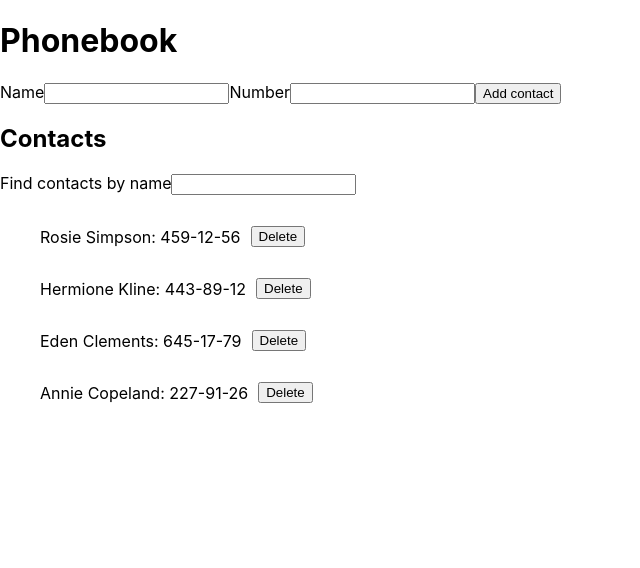
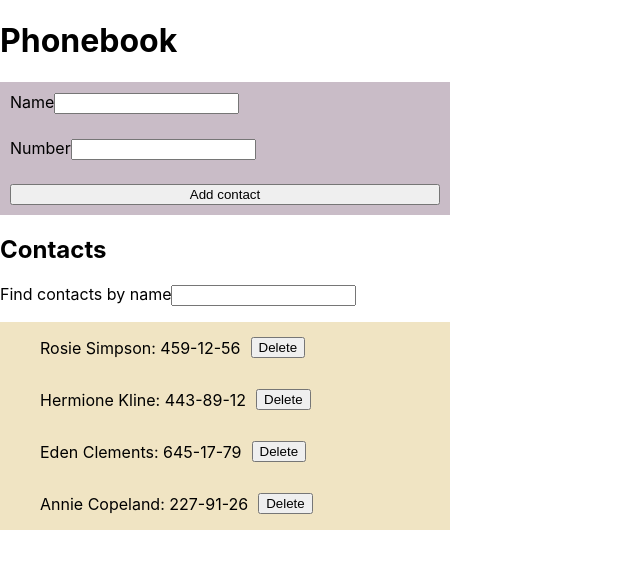
Before and after one commit to hotgorod/goit-react-hw-03-phonebook, a React (Create React App) app: page / in a window 1280 px wide. Shown: the top 568 px of the page, without its empty margins (0-640 px from the left). Built offline with nearby package versions, Linux system fonts and the light colour scheme.

Commit message:
min styles

```diff
--- a/src/components/App.jsx
+++ b/src/components/App.jsx
@@ -3,6 +3,7 @@ import { nanoid } from 'nanoid';
 import ContactList from 'components/ContactList/ContactList';
 import Filter from 'components/Filter/Filter';
 import ContactForm from './ContactForm/ContactForm.';
+import css from './App.module.css';
 
 export class App extends React.Component {
   state = {
@@ -66,7 +67,7 @@ export class App extends React.Component {
     const filteredContacts = this.getFilteredContacts();
 
     return (
-      <div>
+      <div className={css.container}>
         <h1>Phonebook</h1>
         <ContactForm addContactCallback={this.addContact} />
         <h2>Contacts</h2>
--- /dev/null
+++ b/src/components/App.module.css
@@ -0,0 +1,3 @@
+.container {
+  max-width: 450px;
+}
--- a/src/components/ContactForm/ContactForm..jsx
+++ b/src/components/ContactForm/ContactForm..jsx
@@ -1,10 +1,11 @@
-import React from "react";
+import React from 'react';
 import { nanoid } from 'nanoid';
+import css from './ContactForm.module.css';
 
 class ContactForm extends React.Component {
   state = {
     name: '',
-        number: ''
+    number: '',
   };
 
   handleChange = event => {
@@ -17,14 +18,12 @@ class ContactForm extends React.Component {
 
     this.props.addContactCallback(this.state.name, this.state.number);
 
-
-
-
     this.setState({ name: '', number: '' });
   };
   render() {
-        const nameInputId = nanoid();
-        return <form onSubmit={this.handleSubmit}>
+    // const nameInputId = nanoid();
+    return (
+      <form onSubmit={this.handleSubmit} className={css.contactForm}>
         <label>
           Name
           <input
@@ -35,7 +34,8 @@ class ContactForm extends React.Component {
             // pattern="^[a-zA-Zа-яА-Я]+(([' -][a-zA-Zа-яА-Я ])?[a-zA-Zа-яА-Я]*)*$"
             // title="Name may contain only letters, apostrophe, dash and spaces. For example Adrian, Jacob Mercer, Charles de Batz de Castelmore d'Artagnan"
             // required
-                    id={nameInputId} />
+            // id={nameInputId}
+          />
         </label>
         <label>
           Number
@@ -49,8 +49,9 @@ class ContactForm extends React.Component {
             // required
           />
         </label>
-            <button type='submit'>Add contact</button>
-        </form>;
+        <button type="submit">Add contact</button>
+      </form>
+    );
   }
 }
 
--- /dev/null
+++ b/src/components/ContactForm/ContactForm.module.css
@@ -0,0 +1,11 @@
+.contactForm {
+  display: flex;
+  flex-direction: column;
+  gap: 24px;
+
+  padding: 10px;
+  background-color: #c9bcc7;
+}
+.contactFormInputP {
+  width: 100%;
+}
--- a/src/components/ContactList/ContactList.jsx
+++ b/src/components/ContactList/ContactList.jsx
@@ -2,7 +2,7 @@ import React from 'react';
 import css from './ContactList.module.css';
 const ContactList = ({ contacts, onDeleteContact }) => {
   return (
-    <ul>
+    <ul className={css.list}>
       {contacts.map(({ key, contactName, contactNumber }) => (
         <li className={css.contactListItem} key={key}>
           <p className={css.contactListItemText}>
--- a/src/components/ContactList/ContactList.module.css
+++ b/src/components/ContactList/ContactList.module.css
@@ -6,3 +6,6 @@
 .contactListItemText {
   margin-right: 10px;
 }
+.list {
+  background-color: #f0e4c3;
+}
```
Lines whose indentation alone changed are shown as unchanged.
